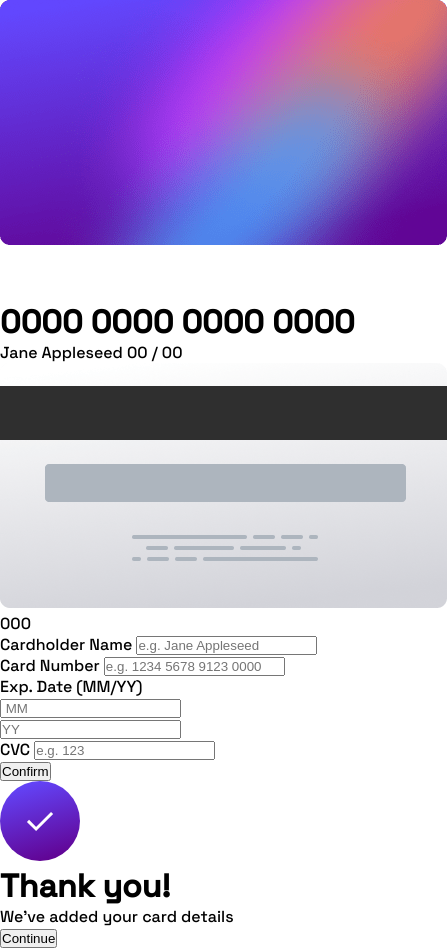
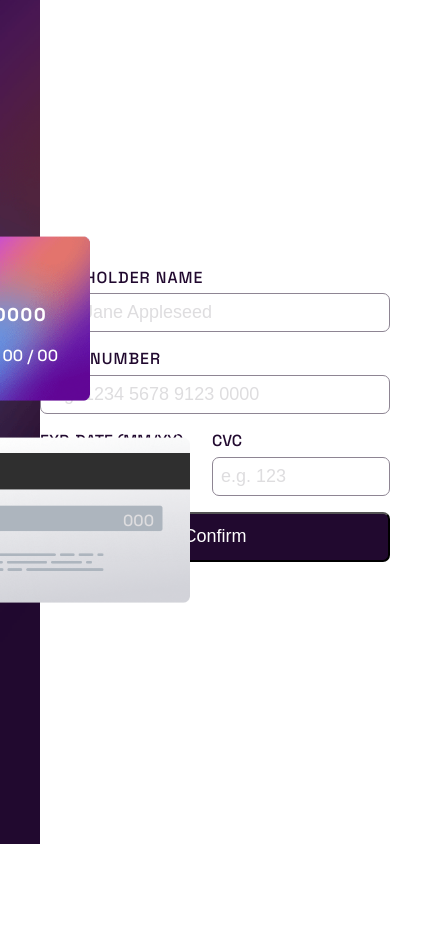
Before and after one commit to Muratozbk/interactive-card-details-form, a plain HTML site: page index.html in a window 390 px wide. Shown: the whole page, 447 px wide, since content can reach past the window. After the commit the page ends 844 px from the top, so only its background shows below. Drawn offline with Linux system fonts and the light colour scheme.

Commit message:
css commit

```diff
--- a/index.html
+++ b/index.html
@@ -16,11 +16,11 @@
   <main>
     <div class="container">
       <div class="left_section">
-        <div class="card">
+        <div class="cards">
           <div class="front_card">
             <img src="/images/bg-card-front.png" alt="front-card">
             <div class="card_container">
-              <img src="/images/card-logo.svg" alt="logo">
+              <img src="/images/card-logo.svg" alt="logo" class="card_logo">
               <h1 id="number"> 0000 0000 0000 0000</h1>
               <div class="card_info">
                 <span id="name">Jane Appleseed</span>
--- a/style.css
+++ b/style.css
@@ -1,4 +1,15 @@
 @import url('https://fonts.googleapis.com/css2?family=Open+Sans&family=Space+Grotesk:wght@500&display=swap');
+
+:root {
+
+    --Linear-gradient: hsl(249, 99%, 64%) to hsl(278, 94%, 30%);
+    --Red: hsl(0, 100%, 66%);
+    --White: hsl(0, 0%, 100%);
+    --Light-grayish-violet: hsl(270, 3%, 87%);
+    --Dark-grayish-violet: hsl(279, 6%, 55%);
+    --Very-dark-violet: hsl(278, 68%, 11%);
+}
+
 
 * {
     margin: 0;
@@ -8,4 +19,284 @@
 
 body {
     font-family: 'Space Grotesk', sans-serif;
+    min-height: 100vh;
 }
+
+.container {
+    display: flex;
+    align-items: center;
+}
+
+.hidden {
+    display: none !important;
+}
+
+.error {
+    border: 2px solid var(--Red);
+}
+
+.error_message {
+    gap: 0;
+}
+
+.error_message::after {
+    content: "Can't be blank";
+    color: var(--Red);
+    margin-top: .2rem;
+}
+
+.left_section {
+    min-height: 100vh;
+    width: 40%;
+    background-image: url(/images/bg-main-desktop.png);
+    background-position: center;
+    background-size: cover;
+    background-repeat: no-repeat;
+    position: relative;
+}
+
+.cards {
+    position: absolute;
+    top: 50%;
+    display: flex;
+    flex-direction: column;
+    gap: 2rem;
+    left: 100%;
+    transform: translate(-50%, -50%);
+}
+
+.front_card {
+    position: relative;
+    transform: translateX(-100px);
+}
+
+.card_logo {
+    position: absolute;
+    top: 1.5rem;
+    left: 1.5rem;
+}
+
+#number {
+    position: absolute;
+    left: 1.5rem;
+    bottom: 5rem;
+    color: var(--White);
+    letter-spacing: 2px;
+
+}
+
+.card_info {
+    position: absolute;
+    bottom: 2.5rem;
+    left: 1.5rem;
+    right: 2rem;
+    color: var(--White);
+    display: flex;
+    justify-content: space-between;
+}
+
+.back_card {
+    position: relative;
+}
+
+#cvc {
+    position: absolute;
+    right: 3.5rem;
+    top: 7rem;
+    color: var(--Light-grayish-violet);
+}
+
+.right_section {
+    display: flex;
+    align-items: center;
+    justify-content: center;
+    width: 100%;
+}
+
+.right_section form {
+    display: grid;
+    grid-template-columns: repeat(2, 1fr);
+    grid-template-rows: repeat(4, 1fr);
+    width: 350px;
+    gap: 1rem;
+}
+
+label {
+    color: var(--Very-dark-violet);
+    margin-bottom: .35rem;
+    text-transform: uppercase;
+}
+
+input {
+    padding: .5rem;
+    font-size: 18px;
+    border: 1px solid var(--Dark-grayish-violet);
+    border-radius: 7px;
+}
+
+input::-webkit-outer-spin-button,
+input::-webkit-inner-spin-button {
+    -webkit-appearance: none;
+    margin: 0;
+}
+
+input::placeholder {
+    font-family: inherit;
+    color: var(--Light-grayish-violet);
+}
+
+input:focus {
+    outline-color: hsl(249, 99%, 64%);
+}
+
+.grid_1 {
+    letter-spacing: 1px;
+    display: flex;
+    flex-direction: column;
+    grid-column: 2 span;
+}
+
+.grid_2 {
+    letter-spacing: 1px;
+    display: flex;
+    flex-direction: column;
+    grid-column: 2 span;
+}
+
+.card_information {
+
+    display: flex;
+    grid-column: 2 span;
+    gap: 1rem;
+}
+
+.grid_4 {
+    display: flex;
+    flex-direction: column;
+    grid-column: 1 span;
+}
+
+#card_date {
+    display: flex;
+    flex-direction: column;
+    grid-column: 1 span;
+}
+
+#card_date .two_inp {
+    display: flex;
+}
+
+.two_inp div {
+    flex-direction: column;
+}
+
+#card_date div input {
+    width: 70px;
+    margin-inline: .5rem;
+    margin-left: 0;
+}
+
+#card_cvc {
+    width: 100%;
+}
+
+form button {
+    grid-column: 2 span;
+    border-radius: 7px;
+    font-size: 18px;
+    height: 50px;
+    color: var(--White);
+    background-color: var(--Very-dark-violet);
+    cursor: pointer;
+}
+
+.thank {
+    width: 350px;
+    display: flex;
+    flex-direction: column;
+    align-items: center;
+    justify-content: center;
+    gap: 2rem;
+}
+
+.thank h1 {
+    text-transform: uppercase;
+    letter-spacing: 3px;
+}
+
+.thank p {
+    font-size: 18px;
+    color: var(--Dark-grayish-violet);
+}
+
+.thank button {
+    color: var(--White);
+    width: 100%;
+    border-radius: 7px;
+    padding: 1rem;
+    font-size: 18px;
+    background-color: var(--Very-dark-violet);
+    cursor: pointer;
+    height: 50px;
+}
+
+@media screen and (max-width: 1023px) {
+
+    .front_card,
+    .front_card img,
+    .back_card,
+    .back_card img {
+        width: 300px;
+    }
+
+    .card_container .card_logo {
+        width: 50px;
+    }
+
+    #number {
+        font-size: 1.1rem;
+    }
+
+    #cvc {
+        top: 42%;
+        right: 12%;
+    }
+}
+
+@media screen and(max-width:767px) {
+    .container {
+        flex-direction: column;
+    }
+
+    .front_card,
+    .front_card img,
+    .back_card,
+    .back_card img {
+        width: 288px;
+    }
+
+    .left_section {
+        width: 100%;
+        min-height: 30vh;
+        background-image: url(/images/bg-main-mobile.png);
+    }
+
+    .cards {
+        flex-direction: column-reverse;
+        left: 61%;
+        top: 60%;
+        gap: 0;
+    }
+
+    .back_card {
+        transform: translateY(70px)
+    }
+
+    .front_card {
+        z-index: 100;
+    }
+
+    .right_section {
+        margin-top: 6rem;
+    }
+}
```
